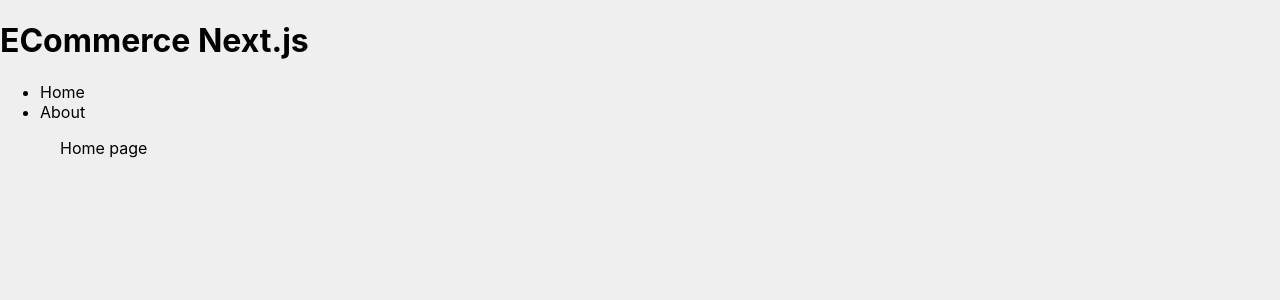
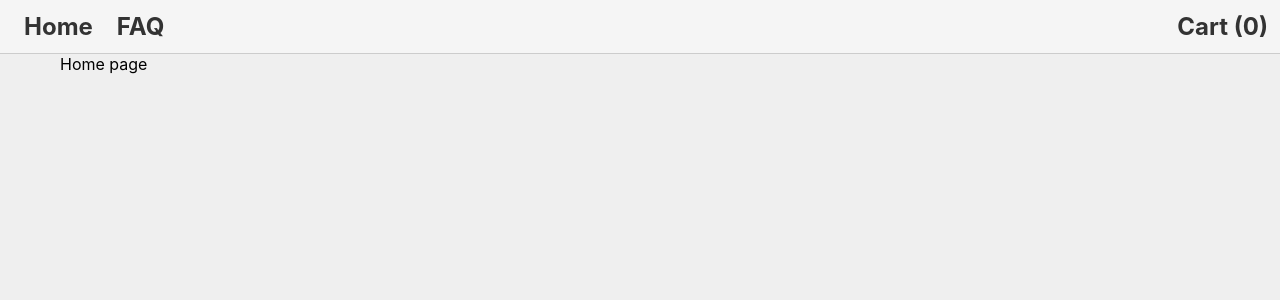
Before and after one commit to adonyssantos/ecommerce-nextjs, a Next.js app: page / in a window 1280 px wide. Shown: the top 300 px of the page. Built offline with nearby package versions, Linux system fonts and the light colour scheme.

Commit message:
feat: Add Header

```diff
--- a/components/layout/header.tsx
+++ b/components/layout/header.tsx
@@ -1,18 +1,19 @@
 import LinkUI from '../link/link';
+import styles from '@/styles/header.module.css';
 
 const Header = () => {
   return (
-    <header>
-      <h1>ECommerce Next.js</h1>
+    <header className={styles.header}>
       <nav>
-        <ul>
-          <li>
-            <LinkUI href="/">Home</LinkUI>
-          </li>
-          <li>
-            <LinkUI href="/about">About</LinkUI>
-          </li>
-        </ul>
+        <LinkUI className={styles.link} href="/">
+          Home
+        </LinkUI>
+        <LinkUI className={styles.link} href="/faq">
+          FAQ
+        </LinkUI>
+      </nav>
+      <nav>
+        <a href="#">Cart (0)</a>
       </nav>
     </header>
   );
--- /dev/null
+++ b/styles/header.module.css
@@ -0,0 +1,28 @@
+.header {
+  align-items: center;
+  background-color: #f5f5f5;
+  border-bottom: 1px solid #ccc;
+  color: #333;
+  display: flex;
+  font-size: 1.5em;
+  font-weight: bold;
+  justify-content: space-between;
+  padding: 0 0.5em;
+  text-align: center;
+}
+
+.header > nav {
+  display: flex;
+  margin: 0;
+}
+
+.link {
+  color: #333;
+  display: block;
+  padding: 0.5em;
+  text-decoration: none;
+}
+
+.link:hover {
+  background-color: #ccc;
+}
```
